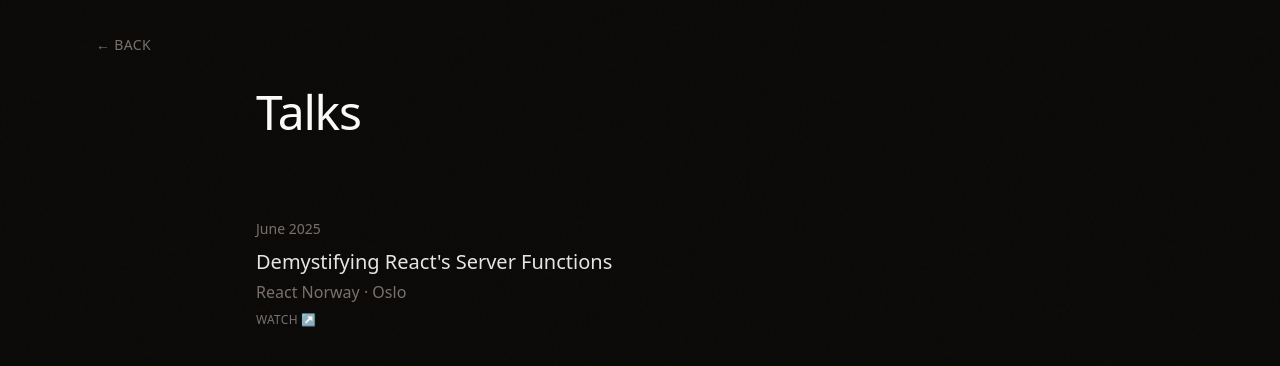
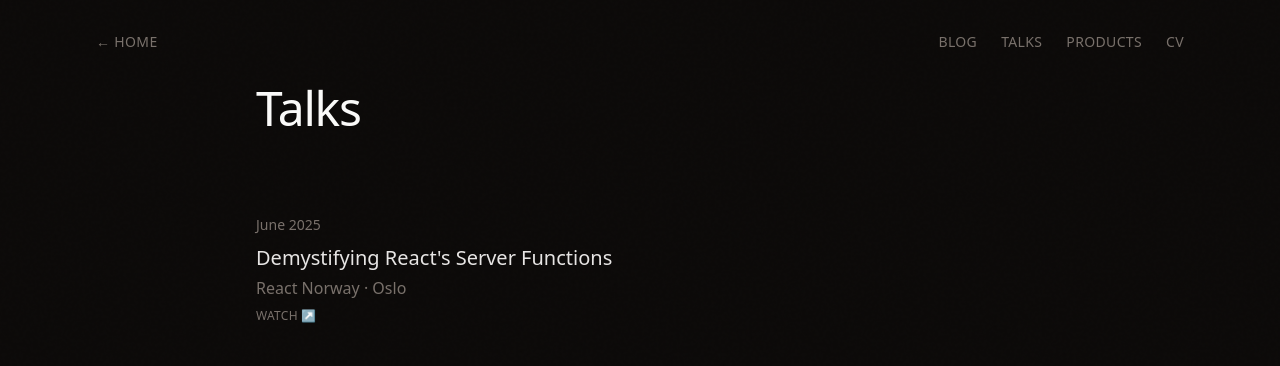
Before and after one commit to petter/pmoen.me, a Next.js app: page /talks in a window 1280 px wide. Shown: the top 366 px of the page. Built offline with nearby package versions, Linux system fonts and the light colour scheme; what tailwindcss-animated would draw is missing.

Commit message:
feat: add navigation to subpages
- Add nav links (Blog, Talks, Products, CV) to site header
- Change back link text to '← Home'
- Users can now navigate between sections without returning home

```diff
--- a/app/(site)/layout.tsx
+++ b/app/(site)/layout.tsx
@@ -11,14 +11,52 @@ export default function SiteLayout({ children }: { children: React.ReactNode })
         }}
       />
 
-      {/* Minimal header */}
-      <header className="relative px-8 py-8 md:px-16 lg:px-24">
+      {/* Header with navigation */}
+      <header className="relative flex items-center justify-between px-8 py-8 md:px-16 lg:px-24">
         <Link
           href="/"
           className="text-sm tracking-wide text-stone-500 uppercase transition-colors duration-200 hover:text-stone-50"
         >
-          ← Back
+          ← Home
         </Link>
+        <nav>
+          <ul className="flex gap-6 text-sm tracking-wide uppercase">
+            <li>
+              <Link
+                href="/blog"
+                className="text-stone-500 transition-colors duration-200 hover:text-stone-50"
+              >
+                Blog
+              </Link>
+            </li>
+            <li>
+              <Link
+                href="/talks"
+                className="text-stone-500 transition-colors duration-200 hover:text-stone-50"
+              >
+                Talks
+              </Link>
+            </li>
+            <li>
+              <Link
+                href="/products"
+                className="text-stone-500 transition-colors duration-200 hover:text-stone-50"
+              >
+                Products
+              </Link>
+            </li>
+            <li>
+              <a
+                href="https://cv.pmoen.me"
+                target="_blank"
+                rel="noopener noreferrer"
+                className="text-stone-500 transition-colors duration-200 hover:text-stone-50"
+              >
+                CV
+              </a>
+            </li>
+          </ul>
+        </nav>
       </header>
 
       {/* Main content */}
```
